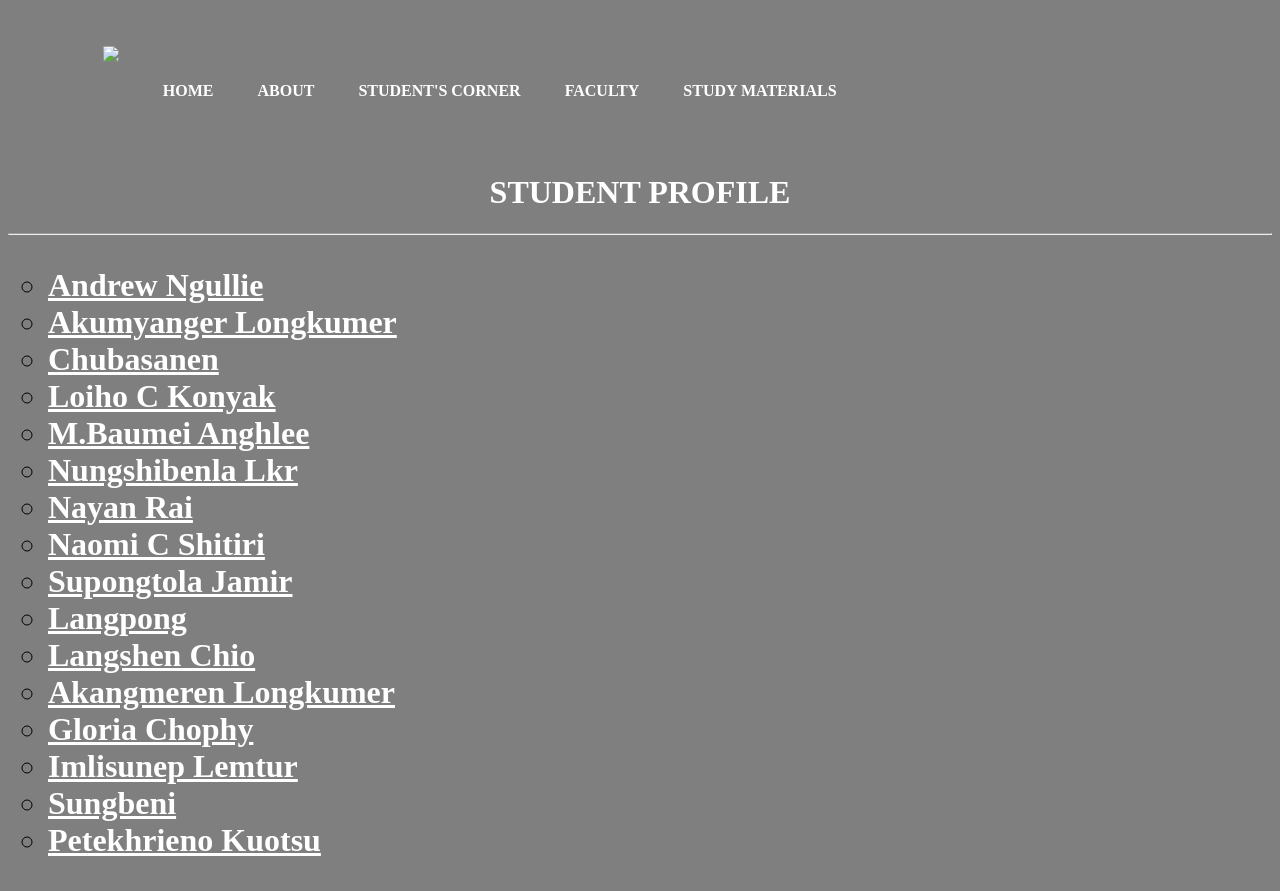
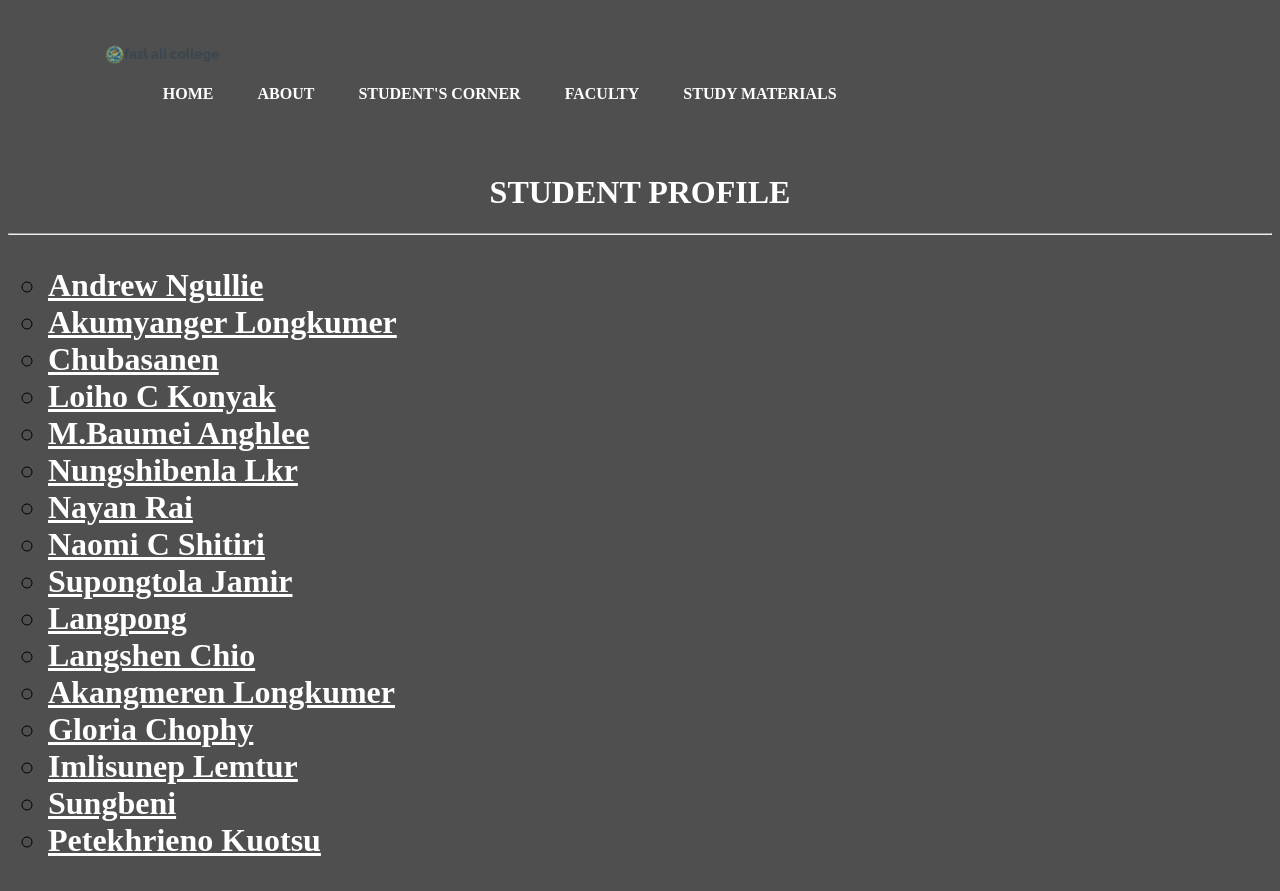
Before and after one commit to Imli-Lemtur/ComScienceProject, a plain HTML site: page STUDENTS CORNER.html in a window 1280 px wide. Drawn offline with Linux system fonts and the light colour scheme; the site is published under a folder, as on GitHub Pages, so addresses that start at the root find nothing.

Commit message:
Update STUDENTS CORNER.html

```diff
--- a/STUDENTS CORNER.html
+++ b/STUDENTS CORNER.html
@@ -4,7 +4,7 @@
     <title>STUDENTS CORNER</title>
     <style>
         body{
-            background-image: linear-gradient(rgba(0,0,0,.50),rgba(0,0,0,0.50)),url('/background1.jpg');
+            background-image: linear-gradient(rgba(0,0,0,.50),rgba(0,0,0,0.50)),url('background1.jpg');
             background-position: center;
             background-size: cover;
             font-family:Berlin Sans FB;
@@ -59,7 +59,7 @@
         <div class="navbar">
             <div class="menu">
                 <div class="icon">
-                <img src="/logooo.png" class="logo">
+                <img src="logooo.png" class="logo">
                 <ul>
                     <li><a href="index.html">HOME</a></li>
                     <li><a href="ABOUT.html">ABOUT</a></li>
```
